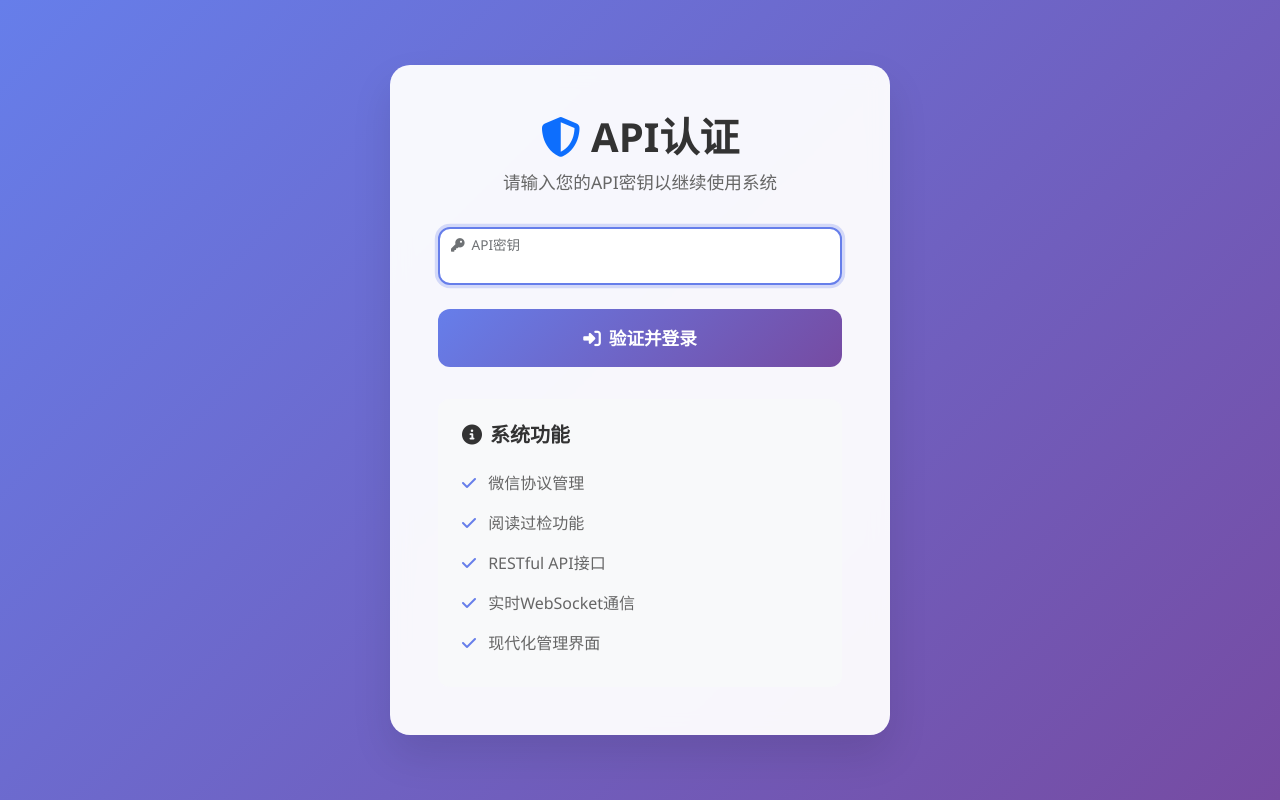
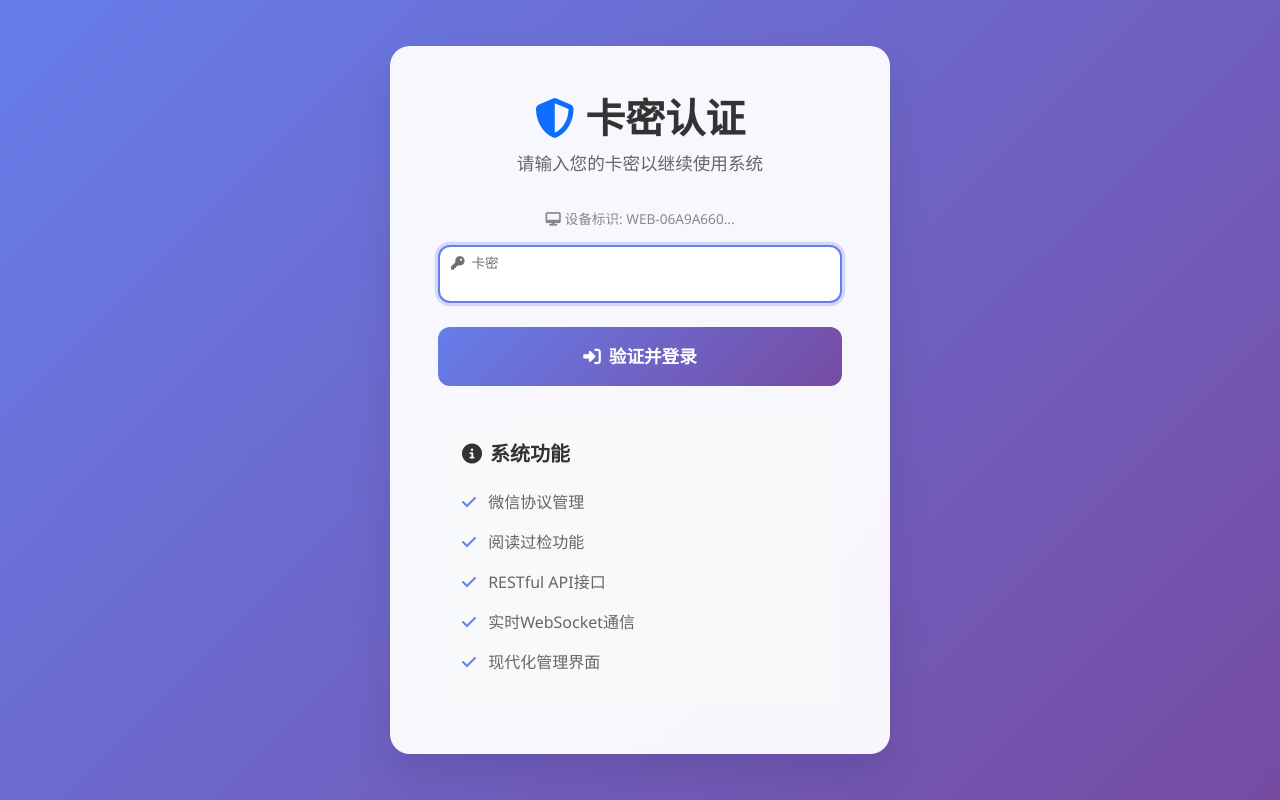
Before and after one commit to 2660867128/protocol-core-system-Release, a Django app: template templates/auth_system/setup.html in a window 1280 px wide. Run offline with Django 3.2, Linux system fonts and the light colour scheme; the template is opened without the code that fills it, so the values that code supplies are empty.

Commit message:
协议核心0.2.10
修复卡密授权问题

```diff
--- a/templates/auth_system/setup.html
+++ b/templates/auth_system/setup.html
@@ -136,16 +136,22 @@
 <body>
     <div class="auth-container">
         <div class="auth-header">
-            <h1><i class="fas fa-shield-alt text-primary"></i> API认证</h1>
-            <p>请输入您的API密钥以继续使用系统</p>
+            <h1><i class="fas fa-shield-alt text-primary"></i> 卡密认证</h1>
+            <p>请输入您的卡密以继续使用系统</p>
         </div>
 
         <div id="alertContainer"></div>
 
+        <!-- 设备ID显示（可选） -->
+        <div class="device-info mb-3" style="font-size: 0.85rem; color: #888; text-align: center;">
+            <i class="fas fa-desktop me-1"></i>设备标识: <span id="deviceIdDisplay">加载中...</span>
+        </div>
+
         <form id="authForm">
+            <input type="hidden" id="deviceId" name="device_id">
             <div class="form-floating">
-                <input type="password" class="form-control" id="apiKey" placeholder="请输入API密钥" required>
-                <label for="apiKey"><i class="fas fa-key me-2"></i>API密钥</label>
+                <input type="password" class="form-control" id="cardKey" placeholder="请输入卡密" required>
+                <label for="cardKey"><i class="fas fa-key me-2"></i>卡密</label>
             </div>
 
             <button type="submit" class="btn btn-auth" id="submitBtn">
@@ -175,8 +181,87 @@
         document.addEventListener('DOMContentLoaded', function() {
             const form = document.getElementById('authForm');
             const submitBtn = document.getElementById('submitBtn');
-            const apiKeyInput = document.getElementById('apiKey');
+            const cardKeyInput = document.getElementById('cardKey');
+            const deviceIdInput = document.getElementById('deviceId');
+            const deviceIdDisplay = document.getElementById('deviceIdDisplay');
             const alertContainer = document.getElementById('alertContainer');
+
+            /**
+             * 生成设备指纹ID
+             * 使用 Canvas + WebGL + navigator 信息生成唯一标识
+             */
+            function generateDeviceId() {
+                const components = [];
+
+                // 1. Canvas 指纹
+                try {
+                    const canvas = document.createElement('canvas');
+                    const ctx = canvas.getContext('2d');
+                    canvas.width = 200;
+                    canvas.height = 50;
+
+                    ctx.textBaseline = 'top';
+                    ctx.font = '14px Arial';
+                    ctx.fillStyle = '#f60';
+                    ctx.fillRect(125, 1, 62, 20);
+                    ctx.fillStyle = '#069';
+                    ctx.fillText('DeviceFingerprint', 2, 15);
+                    ctx.fillStyle = 'rgba(102, 204, 0, 0.7)';
+                    ctx.fillText('DeviceFingerprint', 4, 17);
+
+                    const canvasData = canvas.toDataURL();
+                    components.push('CV:' + hashString(canvasData).substring(0, 16));
+                } catch (e) {
+                    components.push('CV:error');
+                }
+
+                // 2. WebGL 信息
+                try {
+                    const canvas = document.createElement('canvas');
+                    const gl = canvas.getContext('webgl') || canvas.getContext('experimental-webgl');
+                    if (gl) {
+                        const debugInfo = gl.getExtension('WEBGL_debug_renderer_info');
+                        if (debugInfo) {
+                            const renderer = gl.getParameter(debugInfo.UNMASKED_RENDERER_WEBGL);
+                            components.push('GL:' + hashString(renderer).substring(0, 16));
+                        }
+                    }
+                } catch (e) {
+                    components.push('GL:error');
+                }
+
+                // 3. 浏览器信息
+                components.push('UA:' + hashString(navigator.userAgent).substring(0, 8));
+                components.push('LG:' + (navigator.language || 'unknown'));
+                components.push('PL:' + navigator.platform);
+                components.push('SC:' + screen.width + 'x' + screen.height);
+                components.push('TZ:' + Intl.DateTimeFormat().resolvedOptions().timeZone);
+
+                // 生成最终设备ID
+                const deviceString = components.sort().join('|');
+                const deviceHash = hashString(deviceString).toUpperCase();
+                return 'WEB-' + deviceHash.substring(0, 32);
+            }
+
+            /**
+             * 简单的字符串哈希函数
+             */
+            function hashString(str) {
+                let hash = 0;
+                for (let i = 0; i < str.length; i++) {
+                    const char = str.charCodeAt(i);
+                    hash = ((hash << 5) - hash) + char;
+                    hash = hash & hash;
+                }
+                // 转换为十六进制并确保为正数
+                return Math.abs(hash).toString(16).padStart(8, '0');
+            }
+
+            // 初始化设备ID
+            const deviceId = generateDeviceId();
+            deviceIdInput.value = deviceId;
+            deviceIdDisplay.textContent = deviceId.substring(0, 20) + '...';
+            deviceIdDisplay.title = deviceId;  // 完整ID显示在tooltip
 
             // 显示消息
             function showMessage(message, type = 'info') {
@@ -198,11 +283,11 @@
                 if (loading) {
                     submitBtn.classList.add('loading');
                     submitBtn.disabled = true;
-                    apiKeyInput.disabled = true;
+                    cardKeyInput.disabled = true;
                 } else {
                     submitBtn.classList.remove('loading');
                     submitBtn.disabled = false;
-                    apiKeyInput.disabled = false;
+                    cardKeyInput.disabled = false;
                 }
             }
 
@@ -210,9 +295,9 @@
             form.addEventListener('submit', async function(e) {
                 e.preventDefault();
 
-                const apiKey = apiKeyInput.value.trim();
-                if (!apiKey) {
-                    showMessage('请输入API密钥', 'error');
+                const cardKey = cardKeyInput.value.trim();
+                if (!cardKey) {
+                    showMessage('请输入卡密', 'error');
                     return;
                 }
 
@@ -225,7 +310,10 @@
                         headers: {
                             'Content-Type': 'application/json',
                         },
-                        body: JSON.stringify({ api_key: apiKey })
+                        body: JSON.stringify({
+                            card_key: cardKey,
+                            device_id: deviceIdInput.value
+                        })
                     });
 
                     const result = await response.json();
@@ -247,10 +335,10 @@
             });
 
             // 自动聚焦到输入框
-            apiKeyInput.focus();
+            cardKeyInput.focus();
 
             // 回车键提交
-            apiKeyInput.addEventListener('keypress', function(e) {
+            cardKeyInput.addEventListener('keypress', function(e) {
                 if (e.key === 'Enter') {
                     form.dispatchEvent(new Event('submit'));
                 }
```
Also changed, not shown: 4 other files.
